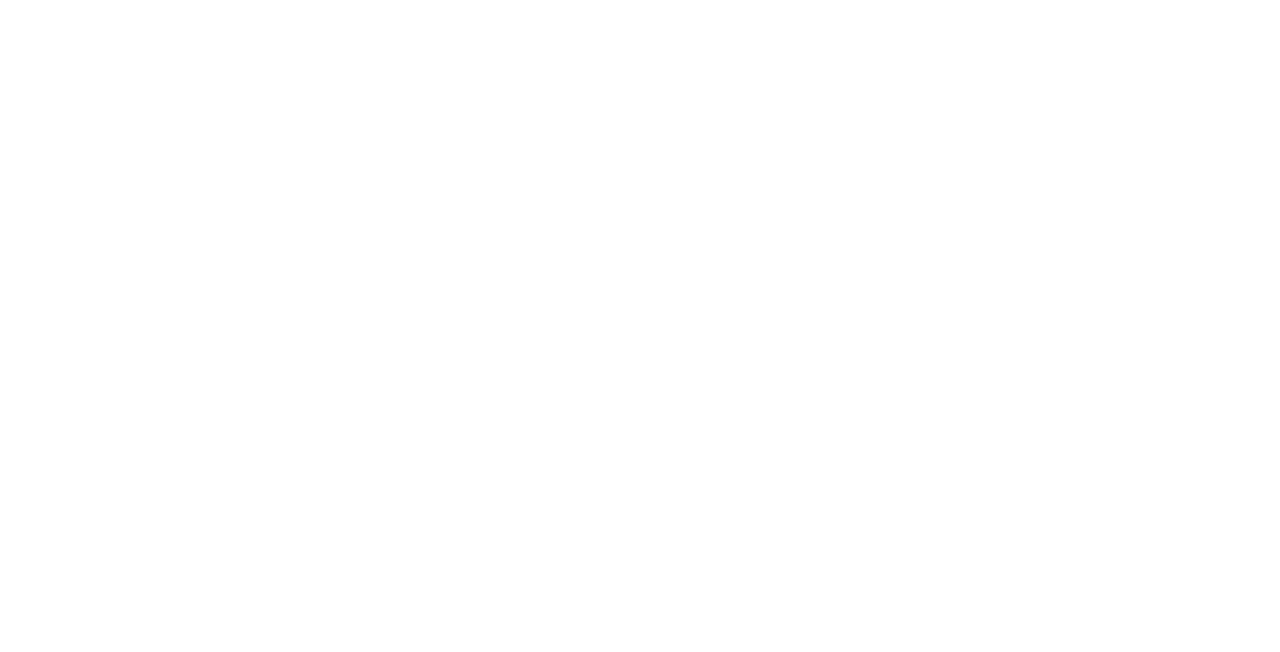
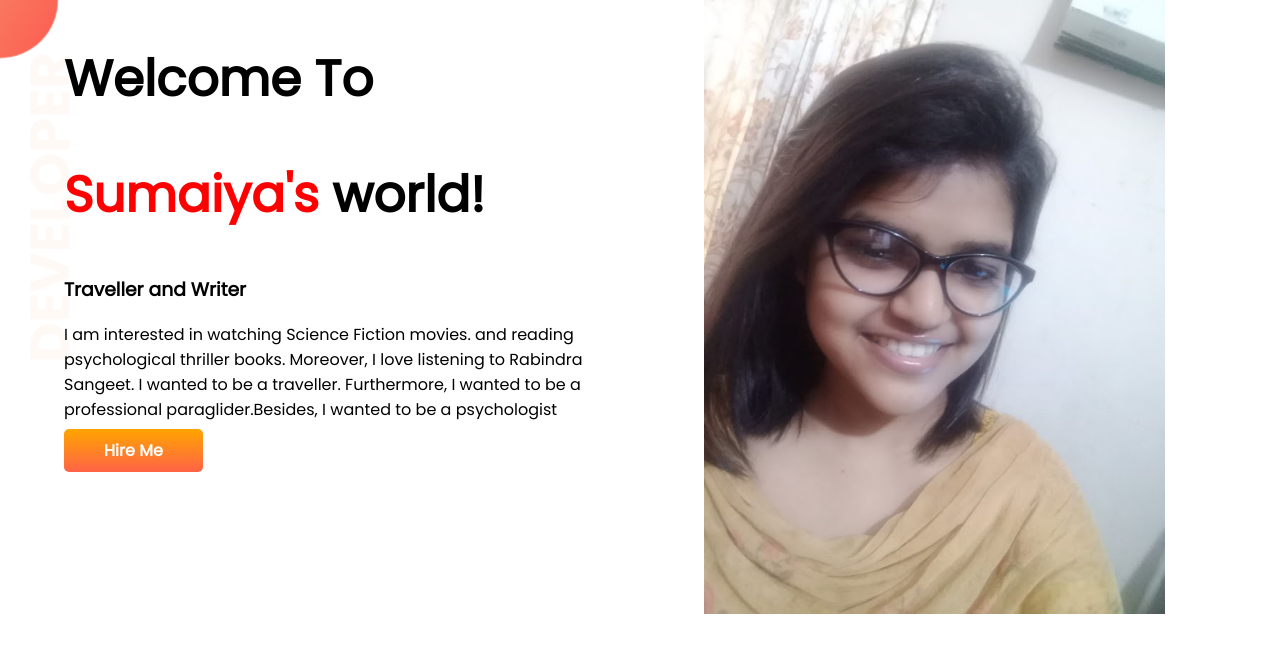
Before and after one commit to nusratjahansumaiya/developer--portfolio, a plain HTML site: page index.html in a window 1280 px wide. Drawn offline with Linux system fonts and the light colour scheme.

Commit message:
top banner added

```diff
--- a/index.html
+++ b/index.html
@@ -1,12 +1,45 @@
 <!DOCTYPE html>
 <html lang="en">
+
 <head>
     <meta charset="UTF-8">
     <meta http-equiv="X-UA-Compatible" content="IE=edge">
     <meta name="viewport" content="width=device-width, initial-scale=1.0">
     <title>sumaiya portfolio</title>
+    <link rel="preconnect" href="https://fonts.googleapis.com">
+    <link rel="preconnect" href="https://fonts.gstatic.com" crossorigin>
+    <link href="https://fonts.googleapis.com/css2?family=Poppins&display=swap" rel="stylesheet">
+    <link rel="stylesheet" href="style.css">
+
+
+
+
+
 </head>
+
 <body>
 
+    <section class="top-banner">
+        <div class="half">
+            <h1>Welcome To</h1>
+            <p>
+            <h1><span class="nope">Sumaiya's</span> world!</h1>
+            </p>
+            <h3>Traveller and Writer</h3>
+
+            <p>I am interested in watching Science Fiction movies. and reading psychological thriller books. Moreover, I
+                love
+                listening to Rabindra Sangeet. I wanted to be a traveller. Furthermore, I wanted to be a professional
+                paraglider.Besides, I wanted to be a psychologist</p>
+            <a class="link-button" target="_blank" href="https://www.facebook.com/profile.php?id=100072528495929">Hire
+                Me</a>
+        </div>
+        <div class="half"> <img src="images/IMG_20210719_160803.jpg" alt=""></div>
+    </section>
+
+
+
+
 </body>
+
 </html>
--- a/style.css
+++ b/style.css
@@ -0,0 +1,40 @@
+body {
+    font-family: 'Poppins', sans-serif;
+    margin: 0%;
+
+}
+
+h1 {
+    font-size: 50px;
+}
+
+.nope {
+    color: red;
+}
+
+section {
+    display: flex;
+}
+
+.half {
+    width: 50%;
+    padding-left: 5%;
+}
+
+.half img {
+    width: 80%;
+}
+
+.link-button {
+    text-decoration: none;
+    background-image: linear-gradient(orange, tomato);
+    padding: 10px 40px;
+    color: white;
+    font-weight: 700;
+    border-radius: 5px;
+}
+
+.top-banner {
+    background-image: url(images/top-banner.png);
+    background-repeat: no-repeat;
+}
```
Also changed, not shown: images/IMG_20210719_160803.jpg (added), images/dream-bg.png (added), images/exp-bg.png (added), images/jhankar.png (added), images/jhankar2.png (added), images/my-bg.png (added), images/my-bg2.png (added), images/top-banner.png (added), 7 other files.
